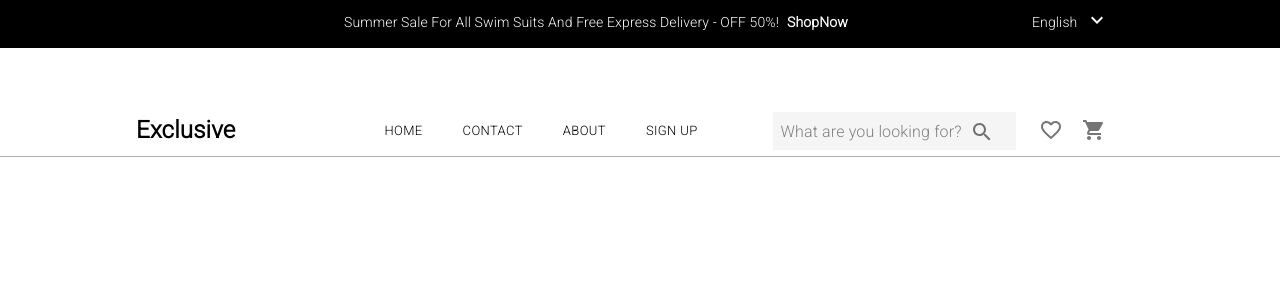
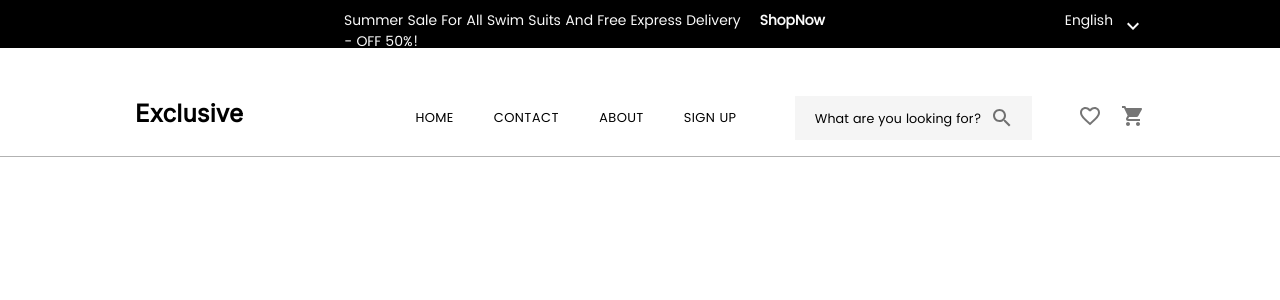
Before and after one commit to ahmedsaleh10/E-commerce, a React (Create React App) app: page / in a window 1280 px wide. Shown: the top 300 px of the page. Built offline with nearby package versions, Linux system fonts and the light colour scheme.

Commit message:
Editing styles for Header

```diff
--- a/src/Header/NavBar/navbar.js
+++ b/src/Header/NavBar/navbar.js
@@ -1,56 +1,98 @@
-import React from 'react'
-import Box from '@mui/material/Box';
-import Typography from '@mui/material/Typography';
-import Stack from '@mui/material/Stack';
-import Button from '@mui/material/Button';
-import IconButton from '@mui/material/IconButton';
-import SearchIcon from '@mui/icons-material/Search';
-import FavoriteBorderIcon from '@mui/icons-material/FavoriteBorder';
-import ShoppingCartIcon from '@mui/icons-material/ShoppingCart';
+import React from "react";
+import Box from "@mui/material/Box";
+import Typography from "@mui/material/Typography";
+import Stack from "@mui/material/Stack";
+import Button from "@mui/material/Button";
+import IconButton from "@mui/material/IconButton";
+import SearchIcon from "@mui/icons-material/Search";
+import FavoriteBorderIcon from "@mui/icons-material/FavoriteBorder";
+import ShoppingCartIcon from "@mui/icons-material/ShoppingCart";
 // import './style.css'
 function NavBar() {
   return (
-        <Box sx ={{ height:'94',borderBottom:'1px solid rgba(0, 0, 0, .3)' }} >
-            <Stack direction={'row'} >
-           <Typography ml={17} mt={8} fontSize={24} fontWeight={700}  gutterBottom >
+    <Box sx={{ borderBottom: "1px solid rgba(0, 0, 0, .3)",}}>
+         <Box
+      margin={"0rem 8.4375rem"}
+      sx={{paddingTop:'3rem',paddingBottom:'1rem' }}
+    >
+      <Stack direction={"row"} justifyContent={'space-between'}>
+        <Typography
+          fontSize={24}
+          fontWeight={700}
+          fontFamily={"Inter"}
+          gutterBottom
+        >
           Exclusive
         </Typography>
 
-            <Stack height={30} mt={8.5} ml={18} direction={'row'}   >
-                <Button    sx={{color:'black' ,pr:'35px'}}  variant="text" size='small'>Home</Button>
-                <Button    sx={{color:'black' ,pr:'35px'}} variant="text" size='small'>Contact</Button>
-                <Button   sx={{color:'black' ,pr:'35px'}}  variant="text" size='small'>About</Button>
-                <Button   sx={{color:'black' ,pr:'35px' }}  variant="text" size='small'>Sign Up</Button>
+        <Stack ml={18} direction={"row"}>
+          <Button
+            sx={{ color: "black", pr: "35px", fontFamily: "Poppins" }}
+            variant="text"
+            size="small"
+          >
+            Home
+          </Button>
+          <Button
+            sx={{ color: "black", pr: "35px", fontFamily: "Poppins" }}
+            variant="text"
+            size="small"
+          >
+            Contact
+          </Button>
+          <Button
+            sx={{ color: "black", pr: "35px", fontFamily: "Poppins" }}
+            variant="text"
+            size="small"
+          >
+            About
+          </Button>
+          <Button
+            sx={{ color: "black", pr: "35px", fontFamily: "Poppins" }}
+            variant="text"
+            size="small"
+          >
+            Sign Up
+          </Button>
         </Stack>
-            <Box height={38} ml={5}  mt={8} width={243} sx={{backgroundColor:'rgba(245, 245, 245, 1)',color:'grey'}}>
-               <Stack direction={'row'}>
-                    <Typography  pt={1} pl={1} gutterBottom >
+
+          <Stack
+            direction={"row"}
+            justifyContent={"space-between"}
+            alignItems={"center"}
+            sx={{
+                backgroundColor:'#F5F5F5'
+            }}
+          >
+            <Typography
+              py={0.8}
+              pl={"20px"}
+              fontSize={"0.8rem"}
+              fontFamily={"Poppins"}
+            >
               What are you looking for?
             </Typography>
 
-                    <IconButton  aria-label="delete">
-                    <SearchIcon />
+            <IconButton aria-label="delete">
+              <SearchIcon sx={{ padding: "0px", paddingRight: "10px" }} />
             </IconButton>
+          </Stack>
 
 
-
-
-               </Stack>
-
-            </Box>
-
-            <IconButton sx={{mt:'55px',ml:'15px'}}>
+       <Box>
+            <IconButton sx={{ ml: "15px" }}>
             <FavoriteBorderIcon />
             </IconButton>
 
-                    <IconButton sx={{mt:'55px',ml:'3px'}}>
+            <IconButton sx={{ ml: "3px",pr:'0px' }}>
             <ShoppingCartIcon />
             </IconButton>
-
-
+       </Box>
       </Stack>
     </Box>
-    )
+    </Box>
+
+  );
 }
 
-export default NavBar
+export default NavBar;
--- a/src/Header/Top/top.js
+++ b/src/Header/Top/top.js
@@ -8,28 +8,30 @@ import IconButton from '@mui/material/IconButton';
 
 function Top() {
     return (
-        <Box  sx={{height: 48,backgroundColor: 'black',color:'#FAFAFA' }} >
-            <Stack direction="row" >
-                <Typography mt={1.2} ml={43}  fontWeight={400} fontSize={14} variant="subtitle1" gutterBottom>
+
+        <Box sx={{backgroundColor:'black'}} >
+            <Box mr={'8.4375rem'} sx={{height: 48,color:'#FAFAFA' }} >
+            <Stack direction="row" justifyContent={'flex-end'} >
+                <Typography mt={1.2} ml={43}  fontWeight={400} fontSize={14} variant="span" >
                     Summer Sale For All Swim Suits And Free Express Delivery - OFF 50%!
                 </Typography>
 
-                <Typography mt={1.2} ml={1} fontWeight={600} fontSize={14} variant="subtitle1" gutterBottom>
+                <Typography mt={1.2} ml={1} fontWeight={600} fontSize={14} variant="span" >
                     ShopNow
                 </Typography>
 
-                <Typography mt={1.2} ml={23} fontWeight={400} fontSize={14} variant="subtitle1" gutterBottom>
+                <Typography mt={1.2} ml={30} fontWeight={400} fontSize={14} variant="span" >
                     English
                 </Typography>
 
-                <IconButton mt={1.2} ml={0.5} sx={{color:'#FAFAFA'}}>
-                    <KeyboardArrowDownIcon />
+                <IconButton mt={1.2} ml={0.5}  sx={{color:'#FAFAFA',paddingRight:'0px'}}>
+                    <KeyboardArrowDownIcon  />
                     </IconButton>
-
-
             </Stack>
 
         </Box>
+        </Box>
+
 
     )
 }
```
Lines whose indentation alone changed are shown as unchanged.
